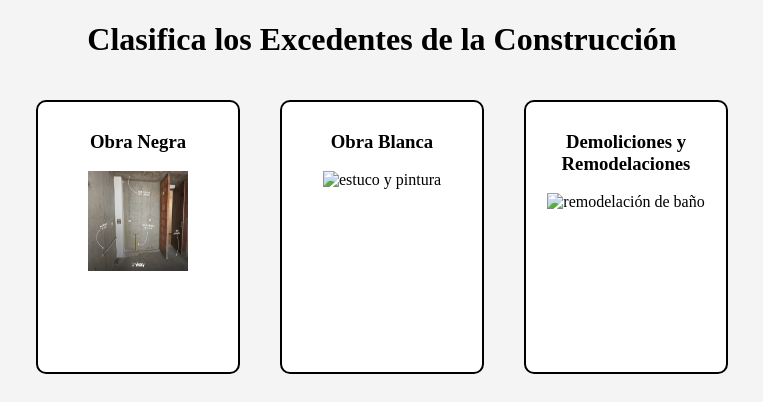
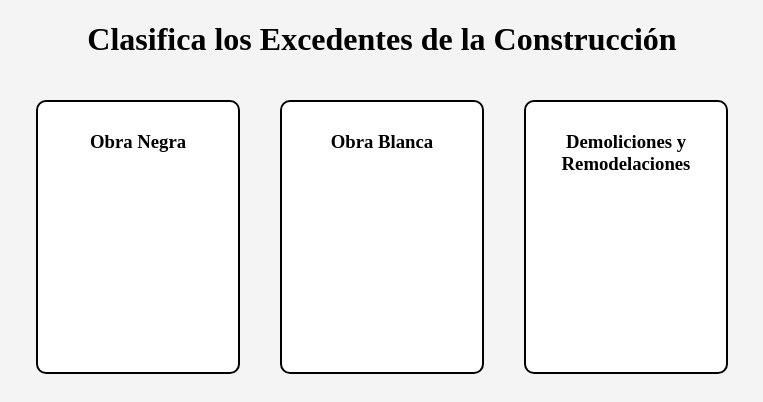
Before and after one commit to ashprograma/juego, a plain HTML site: page index.html in a window 1280 px wide. Shown: the top 402 px of the page, without its empty margins (258-1021 px from the left). Drawn offline with Linux system fonts and the light colour scheme.

Commit message:
Update index.html

```diff
--- a/index.html
+++ b/index.html
@@ -77,15 +77,12 @@
     <section class="game-container">
         <div class="bin" id="obra_negra">
             <h3>Obra Negra</h3>
-            <img src="imagenes/obra gris 1.avif" alt="paredes de concreto">
         </div>
         <div class="bin" id="obra_blanca">
             <h3>Obra Blanca</h3>
-            <img src="imagenes/obra blanca 1" alt="estuco y pintura">
         </div>
         <div class="bin" id="remodelaciones">
             <h3>Demoliciones y Remodelaciones</h3>
-            <img src="imagenes/remodelaciones 1.jpg" alt="remodelación de baño">
         </div>
     </section>
 
```
